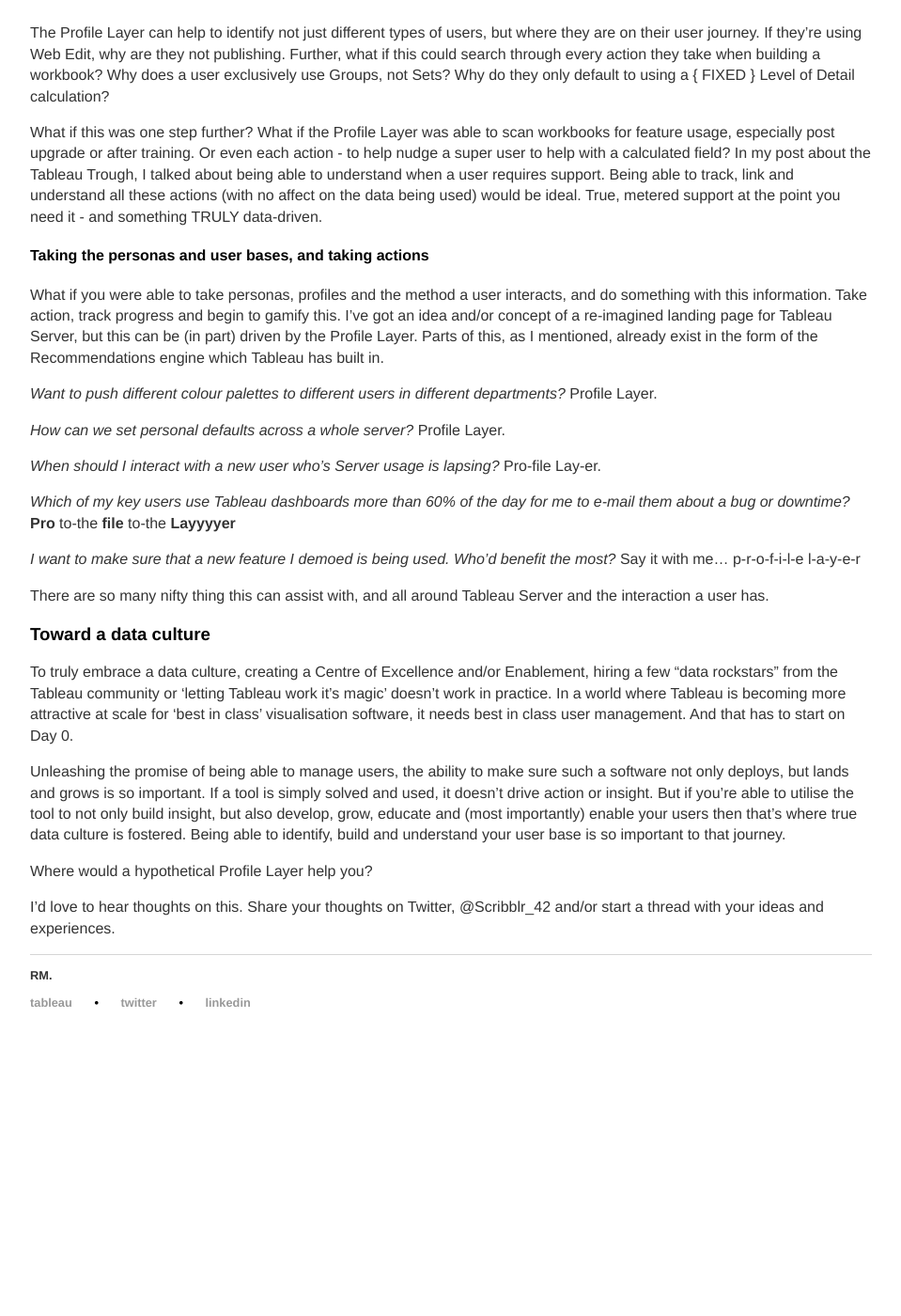
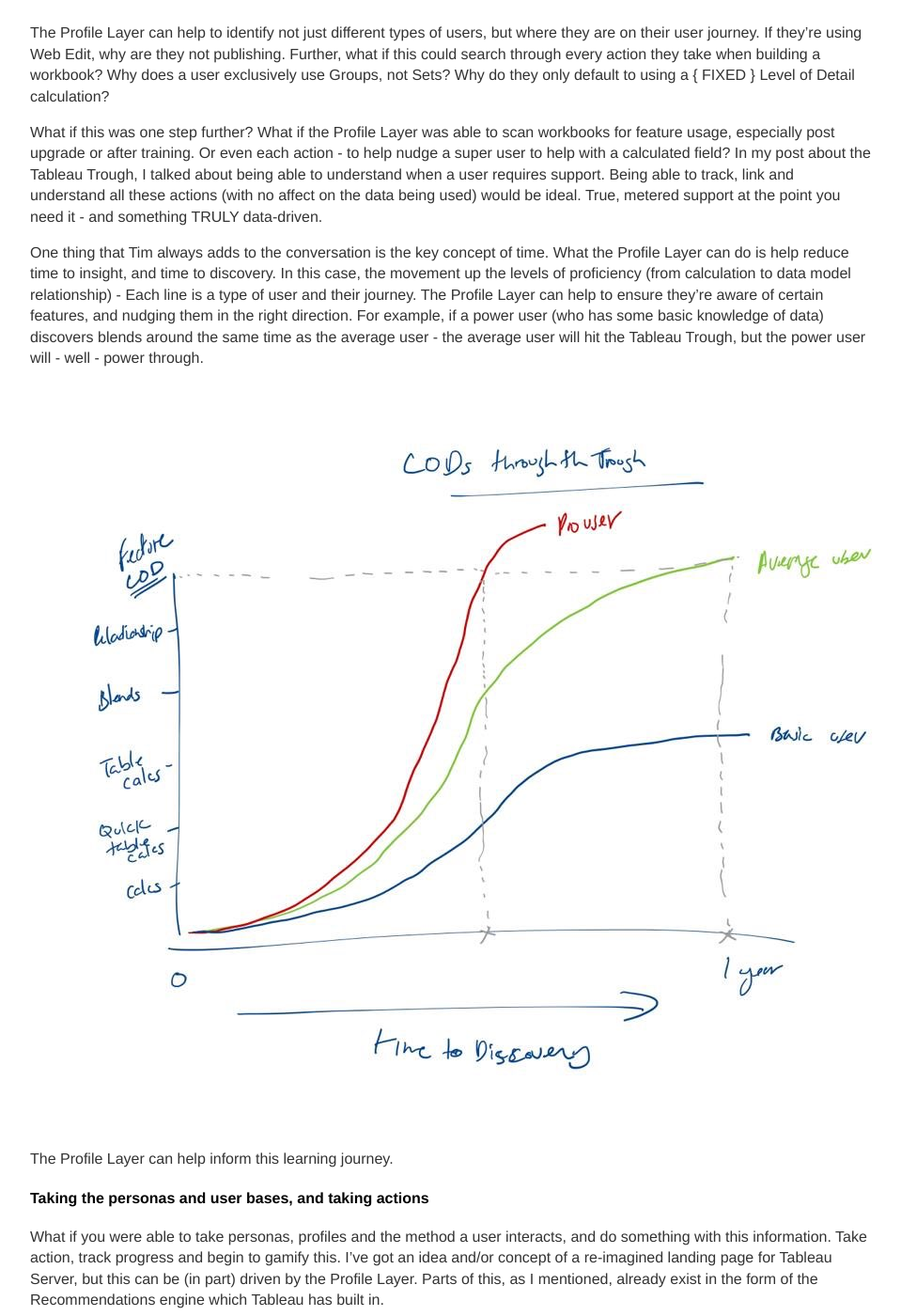
Before and after one commit to scribblr42/scribbles.github.io, a Jekyll site: the page built from _posts/2020-07-28-the-profile-layer.md, in a window 1280 px wide and 1400 px high, scrolled down 3824 px. Shown: the whole window at 94% size, without its empty margins (160-1119 px from the left). Built offline with Jekyll 4.4.1, drawn with Linux system fonts in a browser that asks for light colours; before the commit the page ends 4958 px from its top, so only the background shows below that; some of the changed text lies outside the part shown.

Commit message:
Update 2020-07-28-the-profile-layer.md

```diff
--- a/_posts/2020-07-28-the-profile-layer.md
+++ b/_posts/2020-07-28-the-profile-layer.md
@@ -78,6 +78,11 @@
 
 What if this was one step further? What if the Profile Layer was able to scan workbooks for feature usage, especially post upgrade or after training. Or even each action - to help nudge a super user to help with a calculated field? In my post about the Tableau Trough, I talked about being able to understand when a user requires support. Being able to track, link and understand all these actions (with no affect on the data being used) would be ideal. True, metered support at the point you need it - and something TRULY data-driven.
 
+One thing that Tim always adds to the conversation is the key concept of time. What the Profile Layer can do is help reduce time to insight, and time to discovery. In this case, the movement up the levels of proficiency (from calculation to data model relationship) - Each line is a type of user and their journey. The Profile Layer can help to ensure they're aware of certain features, and nudging them in the right direction. For example, if a power user (who has some basic knowledge of data) discovers blends around the same time as the average user - the average user will hit the Tableau Trough, but the power user will - well - power through.
+
+![Image of the Tableau Trough](/assets/tableau-trough-tim.png)
+
+The Profile Layer can help inform this learning journey.
 
 
 #### Taking the personas and user bases, and taking actions
@@ -95,7 +100,12 @@
 _I want to make sure that a new feature I demoed is being used. Who'd benefit the most?_ Say it with me... p-r-o-f-i-l-e l-a-y-e-r
 
 
-There are so many nifty thing this can assist with, and all around Tableau Server and the interaction a user has.
+The persona and profiles which follow you around no matter which product you're in (for example, Desktop and Web Edit)
+
+![Image of Tableau's Site Users hover](/assets/adobe-profile.png)
+
+
+There are so many nifty things this can assist with, and all around Tableau Server and the interaction a user has. Further, imagine all the different features of that Tableau could build to fix into these.
 
 
 ### Toward a data culture
```
